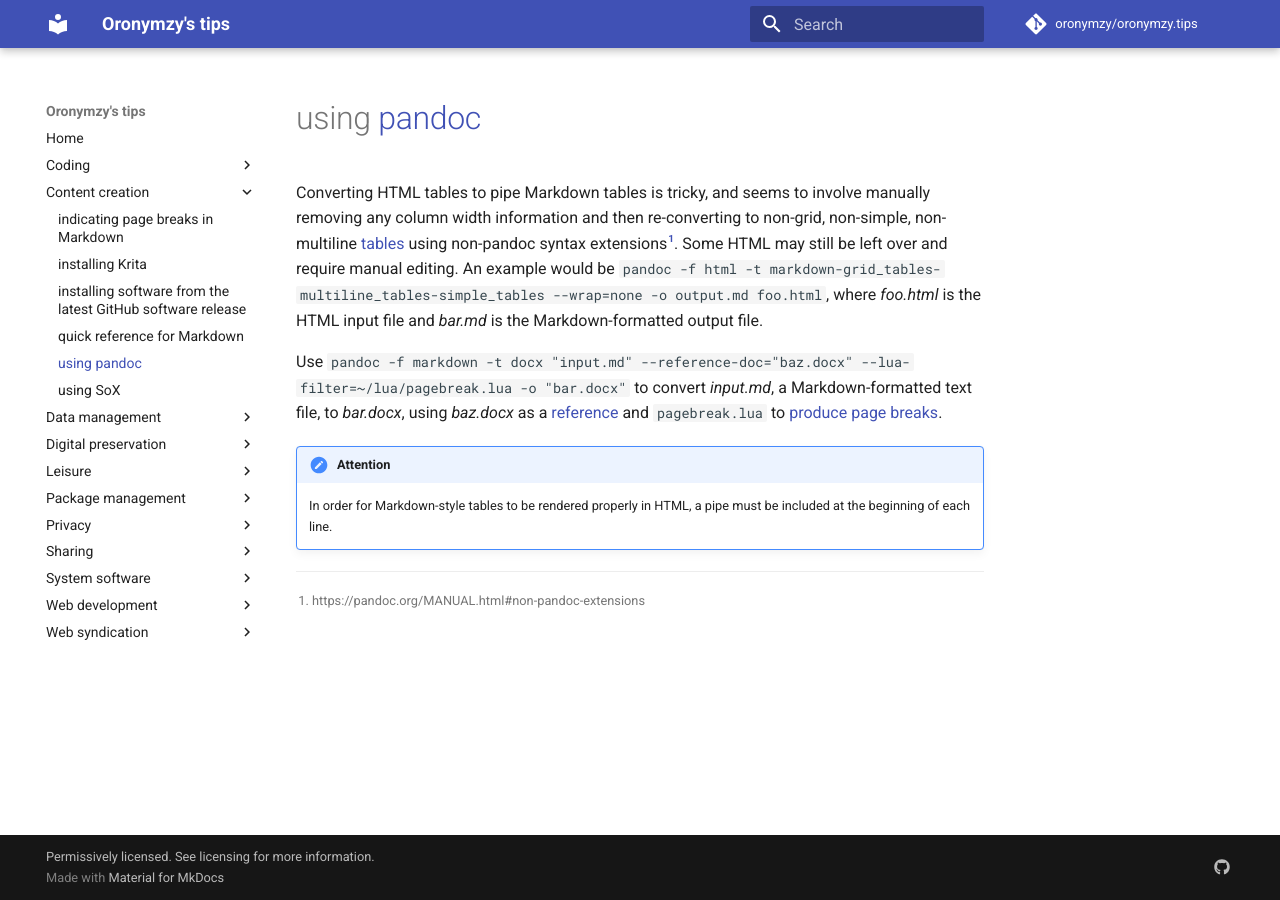
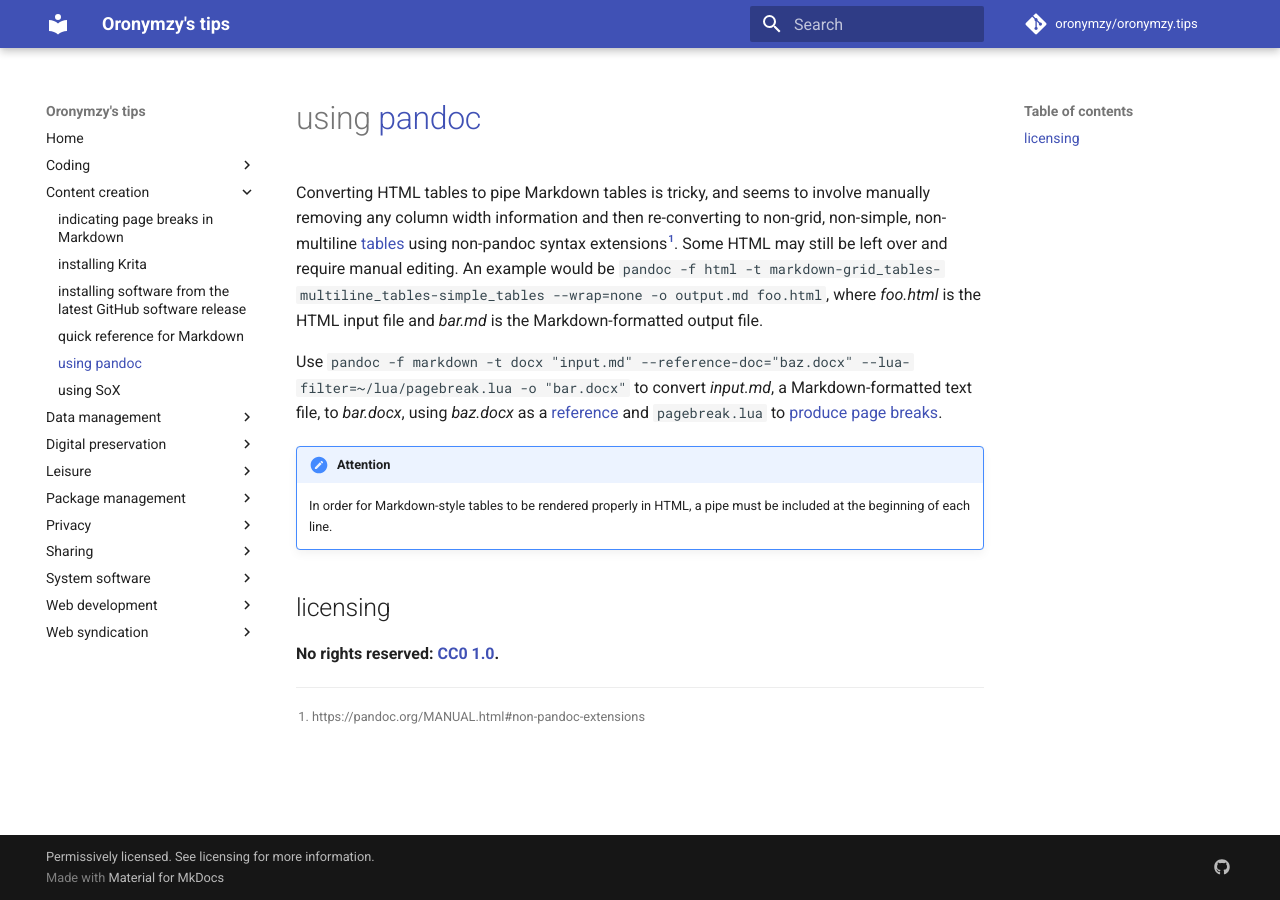
Before and after one commit to oronymzy/tips, an MkDocs documentation site: the page built from docs/uspndoc.md, in a window 1280 px wide. Built offline with MkDocs 1.6.1 and Material for MkDocs 9.7.7, drawn with Linux system fonts in a browser that asks for light colours; comment, search, counter and statistics services are not loaded.

Commit message:
Add licensing

```diff
--- a/docs/uspndoc.md
+++ b/docs/uspndoc.md
@@ -7,5 +7,8 @@ Use `pandoc -f markdown -t docx "input.md" --reference-doc="baz.docx" --lua-filt
 
     In order for Markdown-style tables to be rendered properly in HTML, a pipe must be included at the beginning of each line.
 
+## licensing
+**No rights reserved: [CC0 1.0](https://creativecommons.org/publicdomain/zero/1.0/).**
+
 [pandoc]: http://pandoc.org/
 [^uspndoc1]: https://pandoc.org/MANUAL.html#non-pandoc-extensions
```
